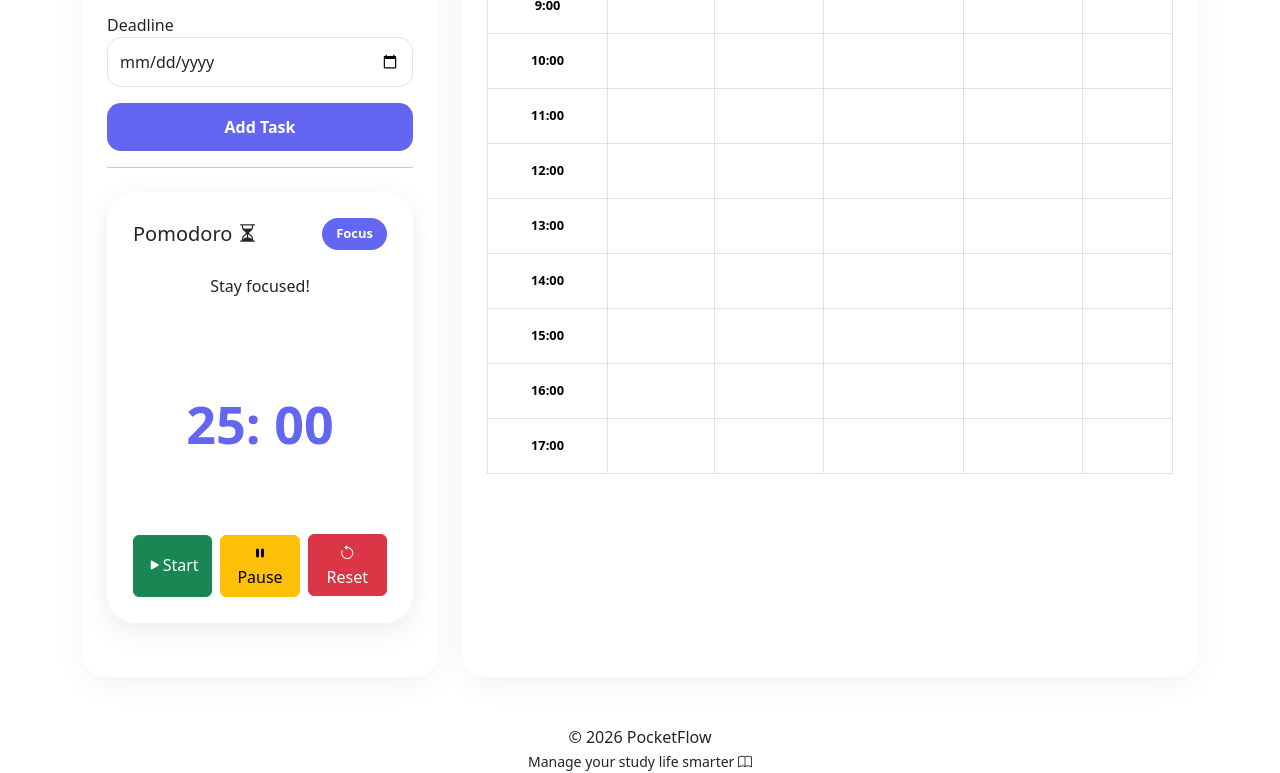
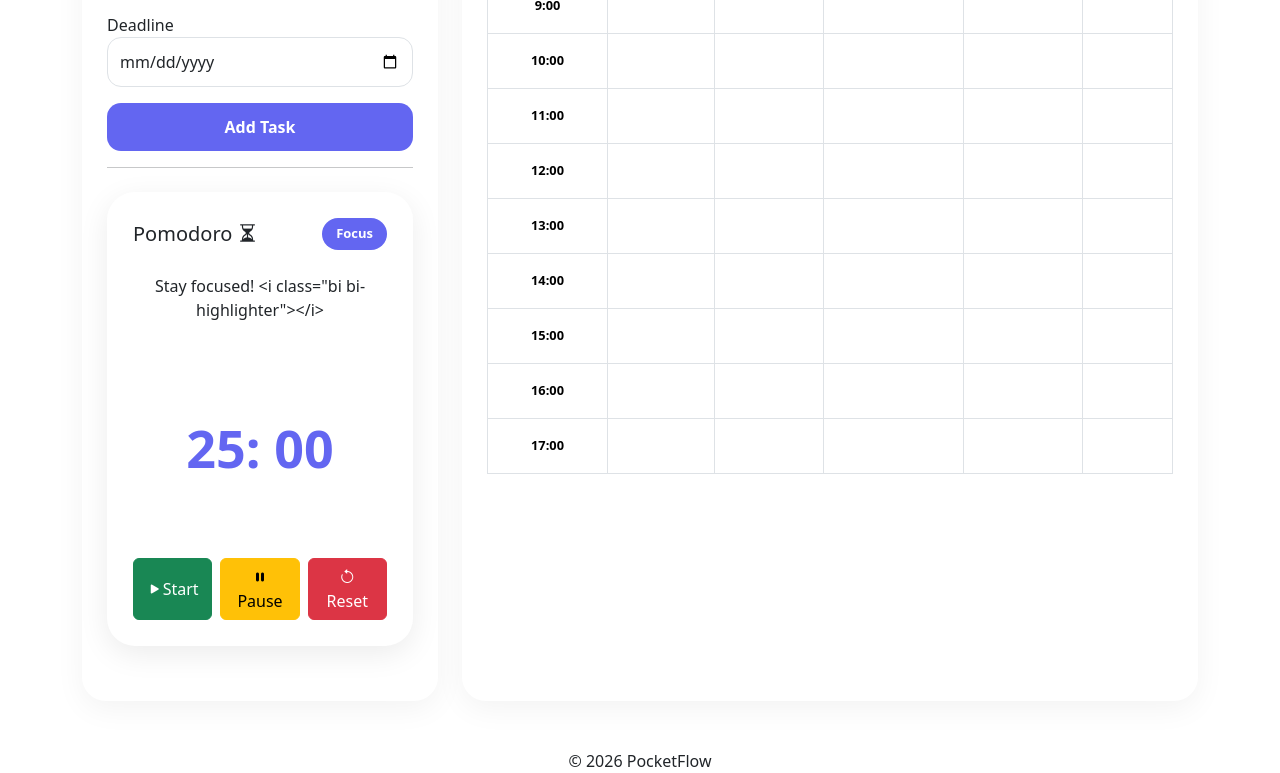
Before and after one commit to NurulSyazwina/IMS566IndividualSyazwina, a plain HTML site: page study.html in a window 1280 px wide. Both pictures are taken after a click on the button "Reset". Shown: the part 333-1106 px from the top of the page. Drawn offline with nearby package versions, Linux system fonts and the light colour scheme; a web font is replaced by a local one.

Commit message:
update information

```diff
--- a/study.html
+++ b/study.html
@@ -408,7 +408,7 @@
         isBreak = false;
         timeLeft = focusTime;
         modeBadge.innerText ="Focus";
-        timerStatus.innerText ="Stay focused!";
+        timerStatus.innerText ='Stay focused! <i class="bi bi-highlighter"></i>';
         updateTimerDisplay();
     }
 
```
